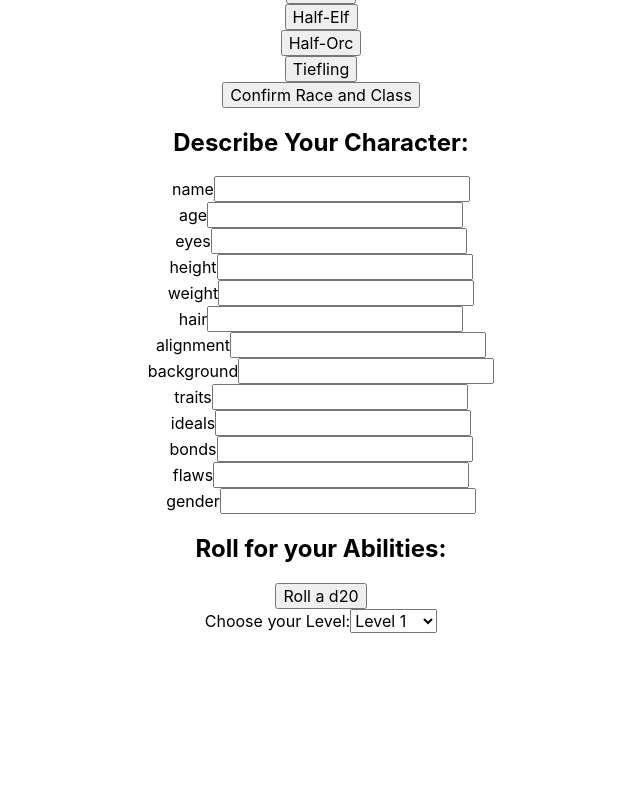
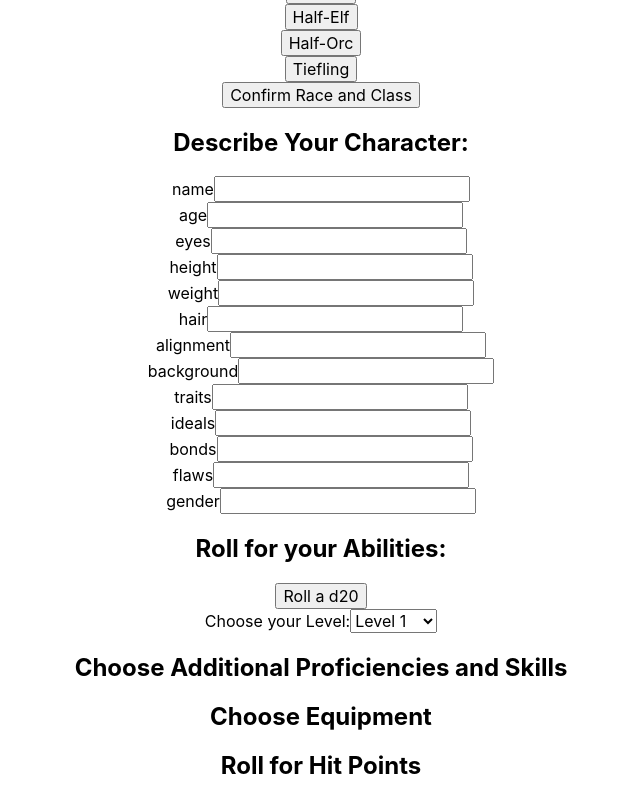
Before and after one commit to sjlowchappell/dnd-character-creator, a React (Create React App) app: page / in a window 1280 px wide. Shown: the part 664-1464 px from the top of the page, without its empty margins (319-959 px from the left). Before the commit the page ends 1297 px from the top, so only its background shows below. Built offline with nearby package versions, Linux system fonts and the light colour scheme.

Commit message:
Added to-dos and future potential components

```diff
--- a/src/App.js
+++ b/src/App.js
@@ -277,7 +277,7 @@ class App extends Component {
 				</div>
 				<Description descriptors={this.state.description} onChange={this.charDescription} />
 				<Abilities onClick={this.getAbilities} abilities={this.state.abilities.initialRolls} />
-				<label for="levelSelect">Choose your Level:</label>
+				<label htmlFor="levelSelect">Choose your Level:</label>
 				<select id="levelSelect" onChange={this.chooseLevel}>
 					<option value="1">Level 1</option>
 					<option value="2">Level 2</option>
@@ -300,9 +300,23 @@ class App extends Component {
 					<option value="19">Level 19</option>
 					<option value="20">Level 20</option>
 				</select>
+
+				<h2>Choose Additional Proficiencies and Skills</h2>
+				<h2>Choose Equipment</h2>
+				<h2>Roll for Hit Points</h2>
 			</div>
 		);
 	}
 }
 
 export default App;
+
+/*
+Todo:
+	1) Make a call to get features/traits/abilities based on level of character
+	2) Create a Choose Proficiciencies/Skills component
+	3) Make a call to get equipment based on class
+	4) Create a Choose Equipment Component
+	5) Render character sheet on Screen
+	6) Add any additional rolls (hit points) to abilities section
+*/
```
